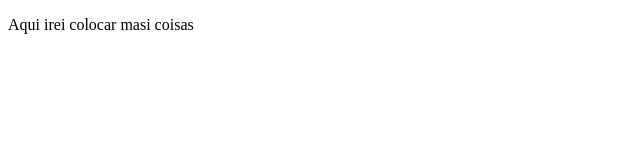
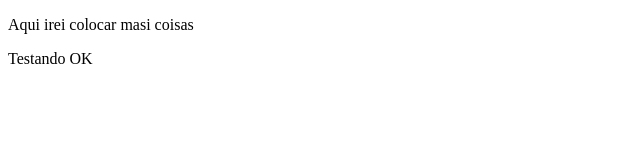
Before and after one commit to biliomax/aulateste, a plain HTML site: page vendas.html in a window 1280 px wide. Shown: the full height of the page, 0-640 px from the left. Drawn offline with Linux system fonts and the light colour scheme.

Commit message:
Alterações de tags.

```diff
--- a/vendas.html
+++ b/vendas.html
@@ -7,5 +7,6 @@
 </head>
 <body>
     <p>Aqui irei colocar masi coisas</p>
+    <p>Testando OK</p>
 </body>
 </html>
```
